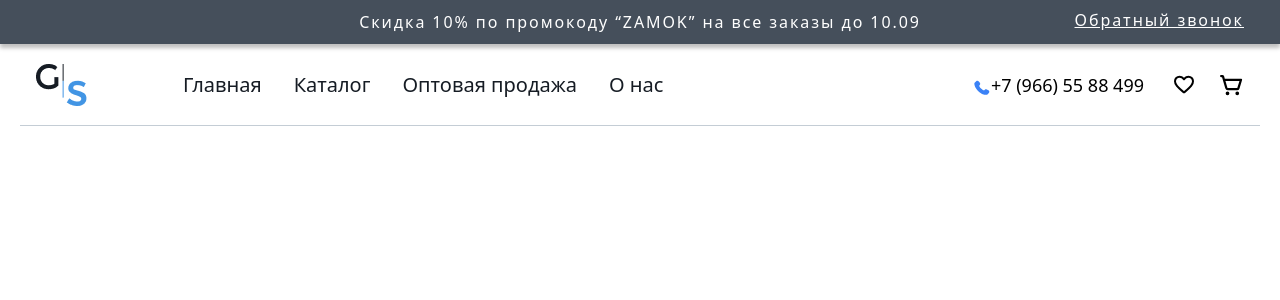
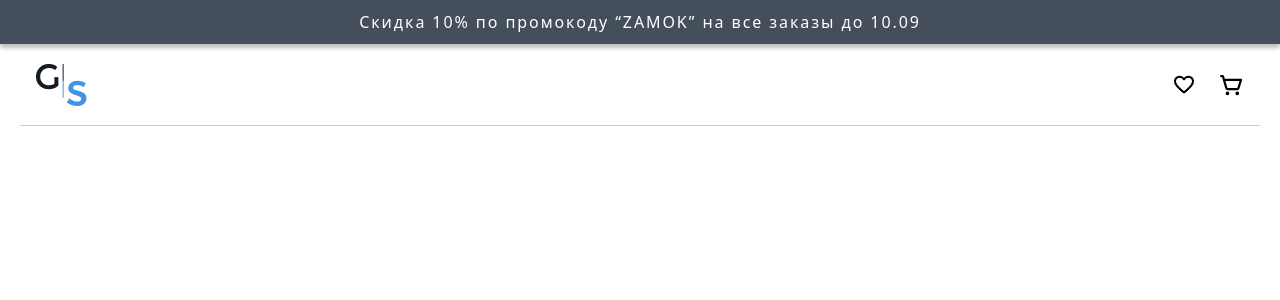
Before and after one commit to Umid2720/gs-group, a Vue app: page / in a window 1280 px wide. Shown: the top 300 px of the page. Built offline with nearby package versions, Linux system fonts and the light colour scheme.

Commit message:
fit (navbar menu): has been added hamburger menu

```diff
--- a/src/App.vue
+++ b/src/App.vue
@@ -1,50 +1,77 @@
 <script setup>
+import { ref } from 'vue'
 import top from './components/navbar/top.vue'
 import IconPhone from './assets/icons/IconPhone.vue'
 import IconHeart from './assets/icons/IconHeart.vue'
 import IconShopping from './assets/icons/IconShopping.vue'
+
+const menu = ref(false)
 </script>
 
 <template>
   <top />
   <header>
     <nav class="wrapper mx-auto flex items-center py-5 relative px-4 bb">
-      <button class="relative group cursor-pointer h-5 w-6 inline md:hidden">
+      <button class="relative group cursor-pointer h-5 w-6 inline md:hidden" @click="menu = !menu">
         <span
-          class="w-6 h-0.5 rounded bg-black duration-300 left-0 inline-block group-hover:rotate-45 group-hover:top-2 absolute top-0"
+          :class="[
+            menu ? 'rotate-45 top-2' : 'top-0',
+            'w-6 h-0.5 rounded bg-black duration-300 left-0 inline-block absolute'
+          ]"
+          class="group-hover:"
         ></span>
         <span
-          class="w-6 h-0.5 rounded bg-black duration-300 left-0 inline-block absolute group-hover:-rotate-45 group-hover:top-2"
+          :class="[
+            menu ? '-rotate-45 top-2' : '',
+            'w-6 h-0.5 rounded bg-black duration-300 left-0 inline-block absolute'
+          ]"
         ></span>
         <span
-          class="w-6 h-0.5 rounded bg-black duration-1000 left-0 inline-block absolute bottom-0 group-hover:hidden"
+          :class="[
+            menu ? 'w-0' : 'w-6',
+            'h-0.5 rounded bg-black duration-200 left-0 inline-block absolute bottom-0'
+          ]"
         ></span>
       </button>
 
       <a
+        v-show="menu"
         href="#"
-        class="absolute right-4 -top-8 lg:-top-9 text-[12px] lg:text-[16px] underline font-medium tracking-[1.92px] lg:tracking-[2%] hidden md:inline text-white"
+        class="md:absolute right-4 fixed bottom-10 md:-top-8 lg:-top-9 text-[12px] lg:text-[16px] underline font-medium tracking-[1.92px] lg:tracking-[2%] md:inline md:text-white text-[#4295E4] z-10"
         >Обратный звонок</a
       >
       <a href="/" class="hidden md:inline">
         <img src="logo.png" alt="logo" />
       </a>
 
-      <ul class="hidden md:flex items-center ml-16 lg:ml-24 gap-x-8 text-sm lg:text-xl main-color">
-        <li>
+      <ul
+        v-show="menu"
+        class="absolute md:static bg-green-00 h-screen md:h-auto md:bg-transparent w-full left-0 px-4 md:w-auto -bottom-[469px] md:flex items-center ml-0 md:ml-16 lg:ml-24 gap-x-8 text-sm lg:text-xl main-color space-y-4 md:space-y-0 duration-300 pt-4 md:p-0"
+      >
+        <li
+          class="border-b pb-4 w-full leading-[26px] md:leading-normal md:border-0 md:pb-0 md:w-auto"
+        >
           <router-link to="/" class="">Главная</router-link>
         </li>
-        <li>Каталог</li>
-        <li>
+        <li
+          class="border-b pb-4 w-full leading-[26px] md:leading-normal md:border-0 md:pb-0 md:w-auto"
+        >
+          Каталог
+        </li>
+        <li
+          class="border-b pb-4 w-full leading-[26px] md:leading-normal md:border-0 md:pb-0 md:w-auto"
+        >
           <router-link to="/">Оптовая продажа</router-link>
         </li>
-        <li>
+        <li
+          class="border-b pb-4 w-full leading-[26px] md:leading-normal md:border-0 md:pb-0 md:w-auto"
+        >
           <router-link to="/">О нас</router-link>
         </li>
       </ul>
       <ul class="flex items-center ml-auto">
-        <li class="items-end md:flex hidden">
-          <IconPhone class="w-5 h-5 text-blue-500" />
+        <li class="items-end flex fixed bottom-[38px] md:static left-4 z-10" v-show="menu">
+          <IconPhone class="w-5 h-5 text-blue-500 mr-2" />
           <a href="tel:+79665588499" class="text-sm lg:text-lg">+7 (966) 55 88 499</a>
         </li>
         <li class="ml-7 mr-6">
@@ -61,7 +88,7 @@ import IconShopping from './assets/icons/IconShopping.vue'
 </template>
 
 <style lang="css">
-  .bb{
-    box-shadow: 0px -1px 0px 0px #C4CDD5 inset;
-  }
+.bb {
+  box-shadow: 0px -1px 0px 0px #c4cdd5 inset;
+}
 </style>
```
